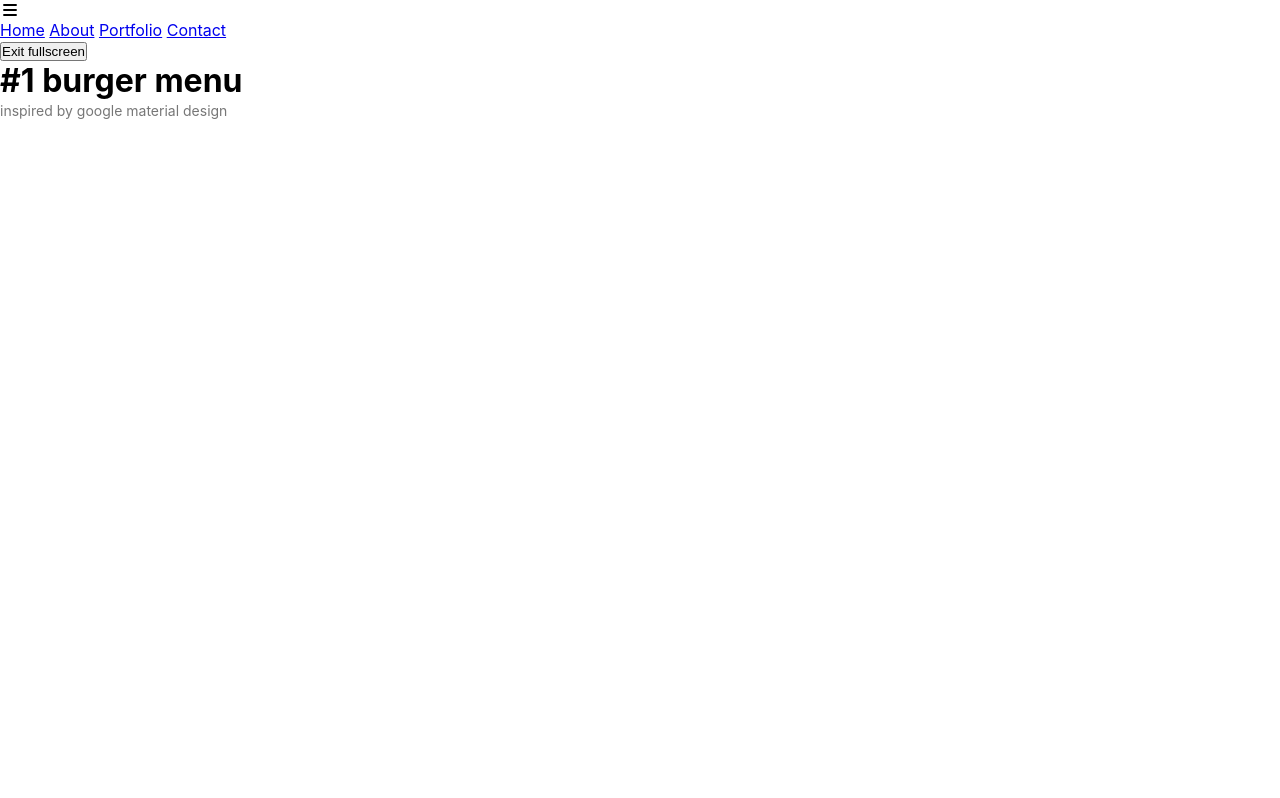
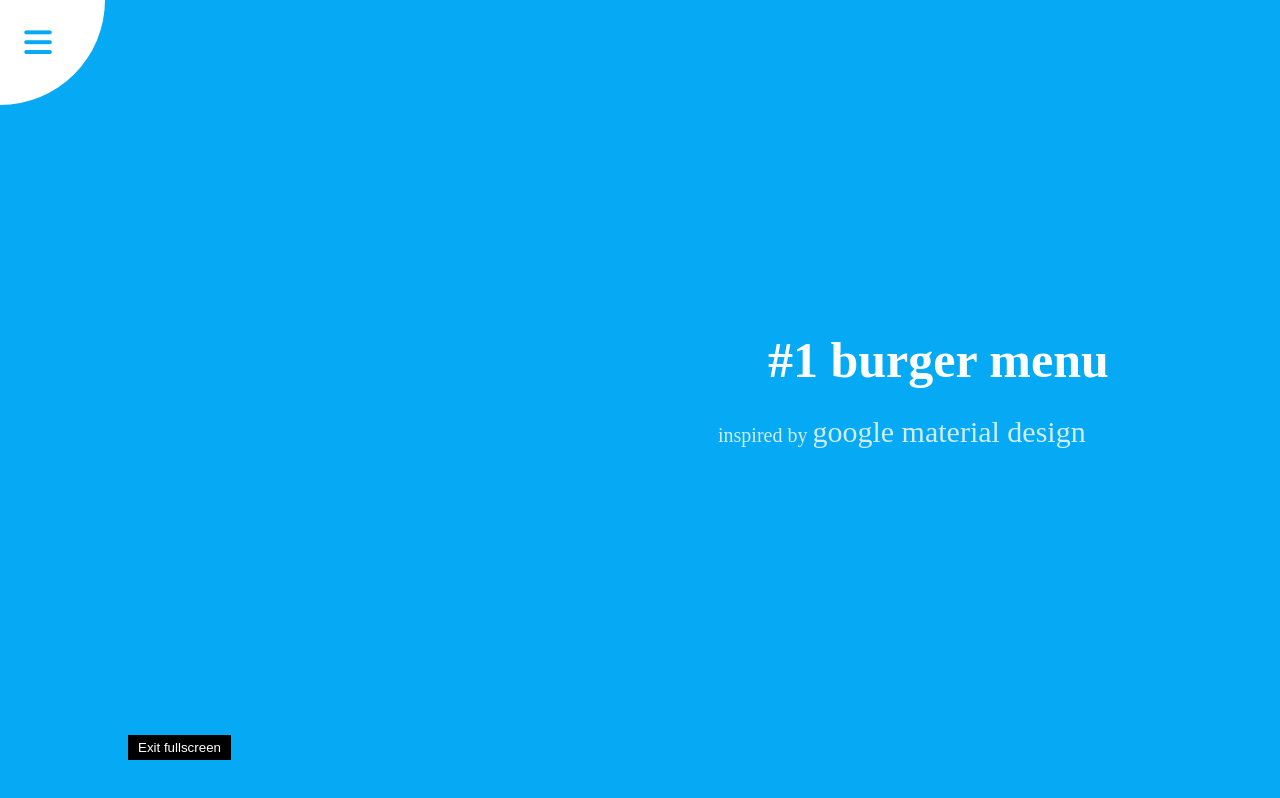
Before and after one commit to nhoksieuviet2006-ops/fullstack-k2, a plain HTML site: page Day10/bai1/index.html in a window 1280 px wide. Drawn offline with Linux system fonts and the light colour scheme; files that its build step writes are made by us from their sources.

Commit message:
Nộp bài tập buổi 10

```diff
--- a/Day10/bai1/index.html
+++ b/Day10/bai1/index.html
@@ -4,7 +4,6 @@
     <meta charset="UTF-8" />
     <meta name="viewport" content="width=device-width, initial-scale=1.0" />
     <title>Bài 1</title>
-    <link rel="stylesheet" href="./css/ex01.css" />
     <link
       rel="stylesheet"
       href="https://cdnjs.cloudflare.com/ajax/libs/font-awesome/7.0.1/css/all.min.css"
@@ -12,6 +11,7 @@
       crossorigin="anonymous"
       referrerpolicy="no-referrer"
     />
+    <link rel="stylesheet" href="./css/style.css" />
   </head>
   <body>
     <input type="checkbox" id="menu-toggle" hidden />
```
